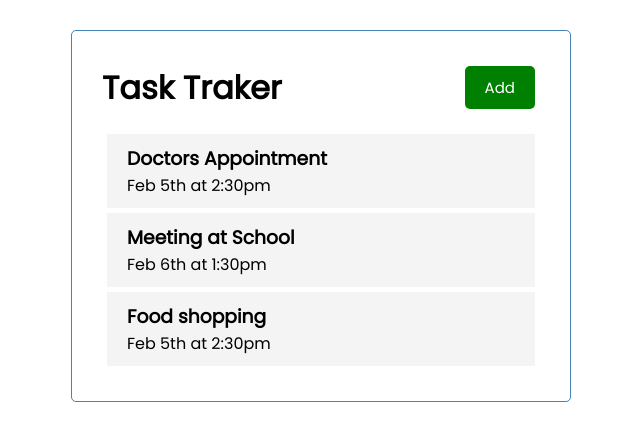
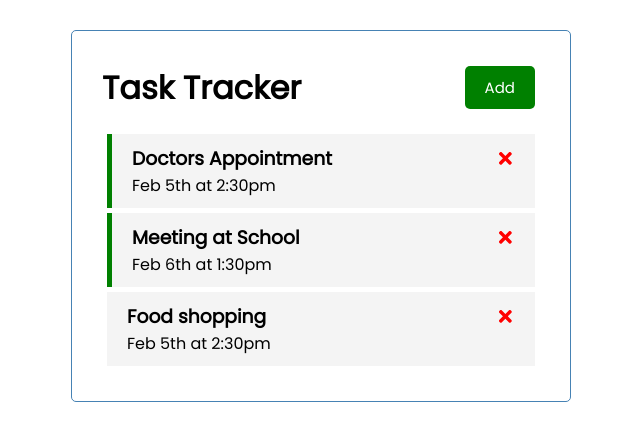
Before and after one commit to iandreff/react-task-tracker, a React (Create React App) app: page / in a window 1280 px wide. Shown: the top 440 px of the page, without its empty margins (319-959 px from the left). Built offline with nearby package versions, Linux system fonts and the light colour scheme.

Commit message:
Added feature props for delete buttons and style for onDoubleClicked

```diff
--- a/src/App.js
+++ b/src/App.js
@@ -24,10 +24,25 @@
     }
   ]
 );
+
+const deleteTask = (id) => {
+  setTasks(tasks.filter((task)=>task.id !== id));
+};
+
+const toggleReminder =(id)=>{
+  setTasks(tasks.map((task)=>
+    task.id === id ? {...task, reminder:!task.reminder}:task
+    )
+  )
+};
+
   return (
     <div className="container">
       <Header />
-      <Tasks tasks={tasks}/>
+      {tasks.length > 0 ?(
+        <Tasks tasks={tasks} onDelete={deleteTask} onToggle={toggleReminder}/>
+      )
+      :("No task to show")}
     </div>
   );
 }
--- a/src/Components/Header.js
+++ b/src/Components/Header.js
@@ -20,7 +20,7 @@
 }
 
 Header.defaultProps = {
-    title:'Task Traker'
+    title:'Task Tracker'
 };
 
 Header.propTypes = {
--- a/src/Components/Task.js
+++ b/src/Components/Task.js
@@ -1,10 +1,29 @@
-const Task = ({task}) => {
+import {FaTimes} from "react-icons/fa"
+
+
+
+const Task = ({task, onDelete, onToggle}) => {
     return (
-        <div className="task">
-            <h3>{task.text}</h3>
+        <div
+            className={`task ${ task.reminder
+                ? 'reminder'
+                : ""
+                }`}
+            onDoubleClick={()=>onToggle(task.id)}>
+            <h3>{task.text}
+            <FaTimes
+                style={styleFaTimes}
+                onClick={()=>onDelete(task.id)}
+            />
+            </h3>
             <p>{task.day}</p>
         </div>
     );
 }
 
+const styleFaTimes = {
+    color:"red",
+    cursor:"pointer"
+};
+
 export default Task;
--- a/src/Components/Tasks.js
+++ b/src/Components/Tasks.js
@@ -1,14 +1,18 @@
 import Task from "./Task"
 
-const  Tasks = ({tasks}) => {
+const  Tasks = ({tasks, onDelete, onToggle}) => {
 
     return (
         <div>
             {
               tasks.map((task)=>
-                (<Task key={task.id} task={task} />)
-              )
+                (<Task key={task.id}
+                  task={task}
+                  onDelete={onDelete}
+                  onToggle={()=>onToggle(task.id)
             }
+            />
+            ))}
         </div>
     );
 }
```
